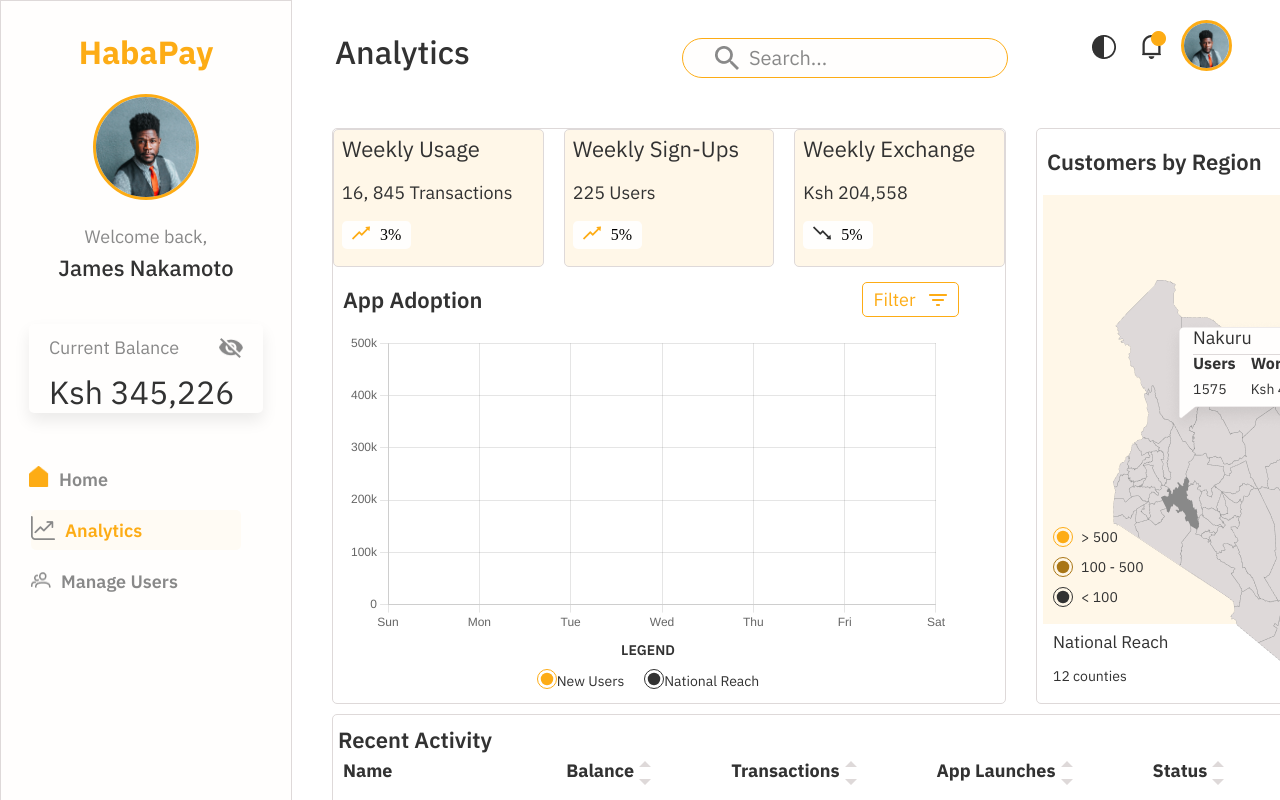
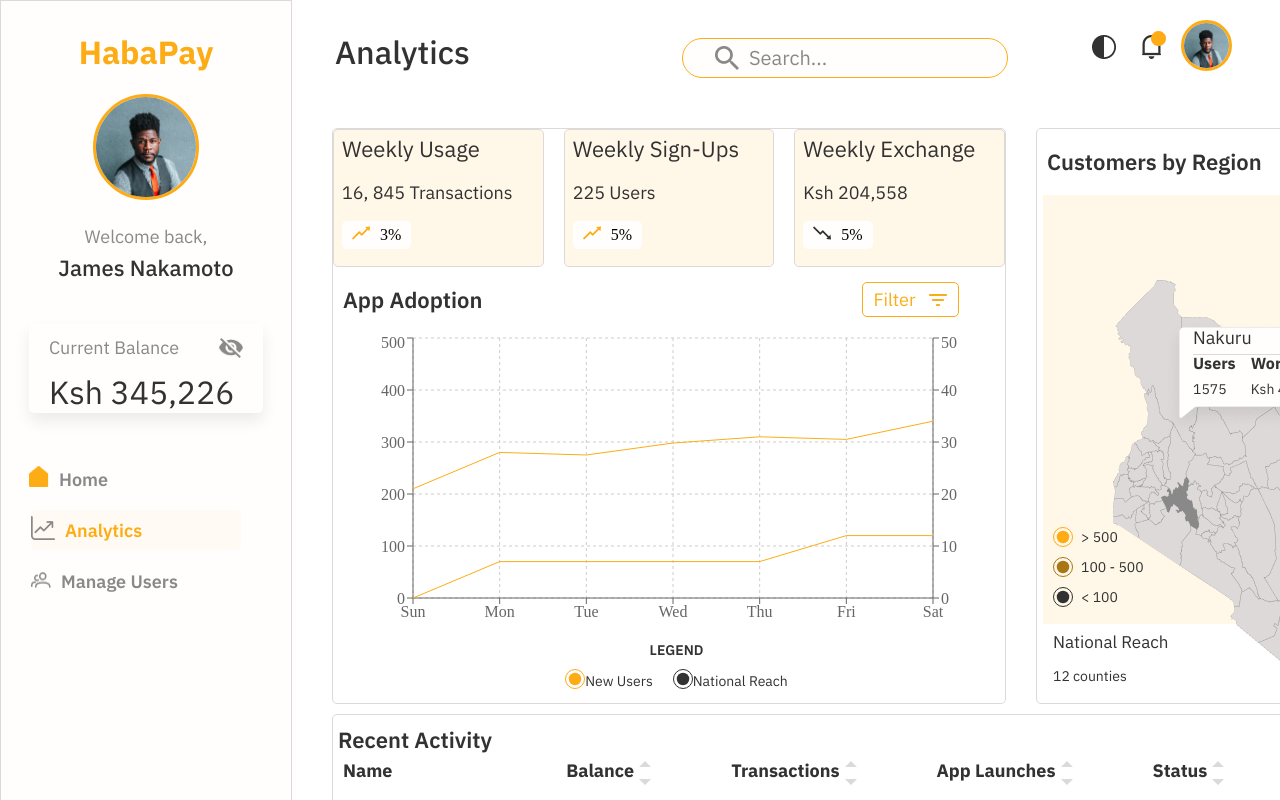
Before and after one commit to glitex-interns-june-2023/haba-pay, a React (Create React App) app: page /analytics in a window 1280 px wide. Shown: the top 800 px of the page. Built offline with nearby package versions, Linux system fonts and the light colour scheme.

Commit message:
fix: Updated the Analytics component

```diff
--- a/src/pages/Analytics.jsx
+++ b/src/pages/Analytics.jsx
@@ -2,7 +2,7 @@
 import '../Styles/Analytics.css';
 import LeftSidebar from '../Components/LeftSidebar';
 import Navbar from '../Components/Navbar';
-import HabaChart from '../Components/HabaChart';
+import AnalyticsChart from '../Components/AnalyticsChart';
 import map from '../assets/map.png';
 import stats from '../assets/stats.png';
 
@@ -67,7 +67,7 @@
                         </div>
 
                         <div className="adoption-chart">
-                            <HabaChart />
+                            <AnalyticsChart />
                         </div>
                     </div>
 
```
